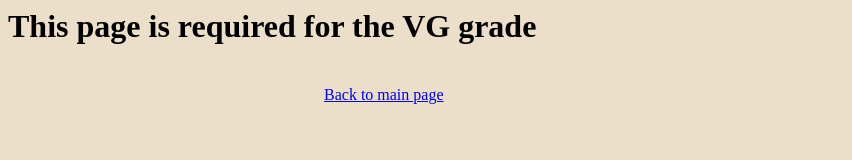
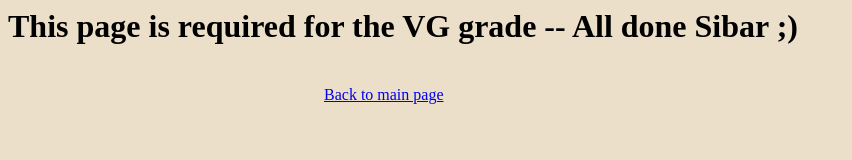
Before and after one commit to JesperHagman/Blogg, a plain HTML site: page blog-client-template/post.html in a window 1280 px wide. Shown: the whole page, without its empty margins (0-852 px from the left). Drawn offline with Linux system fonts and the light colour scheme; no server answers.

Commit message:
making the code easier to read

```diff
--- a/blog-client-template/post.html
+++ b/blog-client-template/post.html
@@ -6,17 +6,15 @@
     <link rel="stylesheet" href="css/style.css">
 </head>
 <body>
-    <h1>This page is required for the VG grade</h1>
+    <h1>This page is required for the VG grade -- All done Sibar ;)</h1>
 
     <div id="container">
             <nav id="main-nav">
                 <a href="index.html">Back to main page</a>
             </nav>
 
-
             <text id="blog-list">
             </text>
-
 
     <script src="js/post.js"></script>
 </body>
```
Also changed, not shown: blog-client-template/js/post.js (+1 -9 lines).
